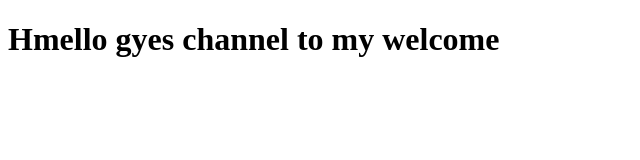
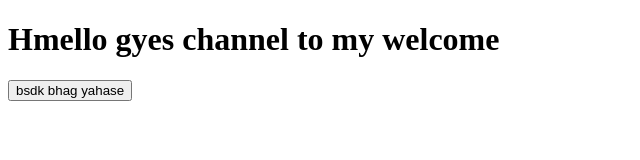
Before and after one commit to cryptozues/localRepo, a plain HTML site: page index.html in a window 1280 px wide. Shown: the whole page, without its empty margins (0-640 px from the left). Drawn offline with Linux system fonts and the light colour scheme.

Commit message:
Bhai new branch pe add krr diya maine ye

```diff
--- a/index.html
+++ b/index.html
@@ -7,5 +7,6 @@
 </head>
 <body>
     <h1>Hmello gyes channel to my welcome</h1>
+    <button>bsdk bhag yahase</button>
 </body>
 </html>
```
